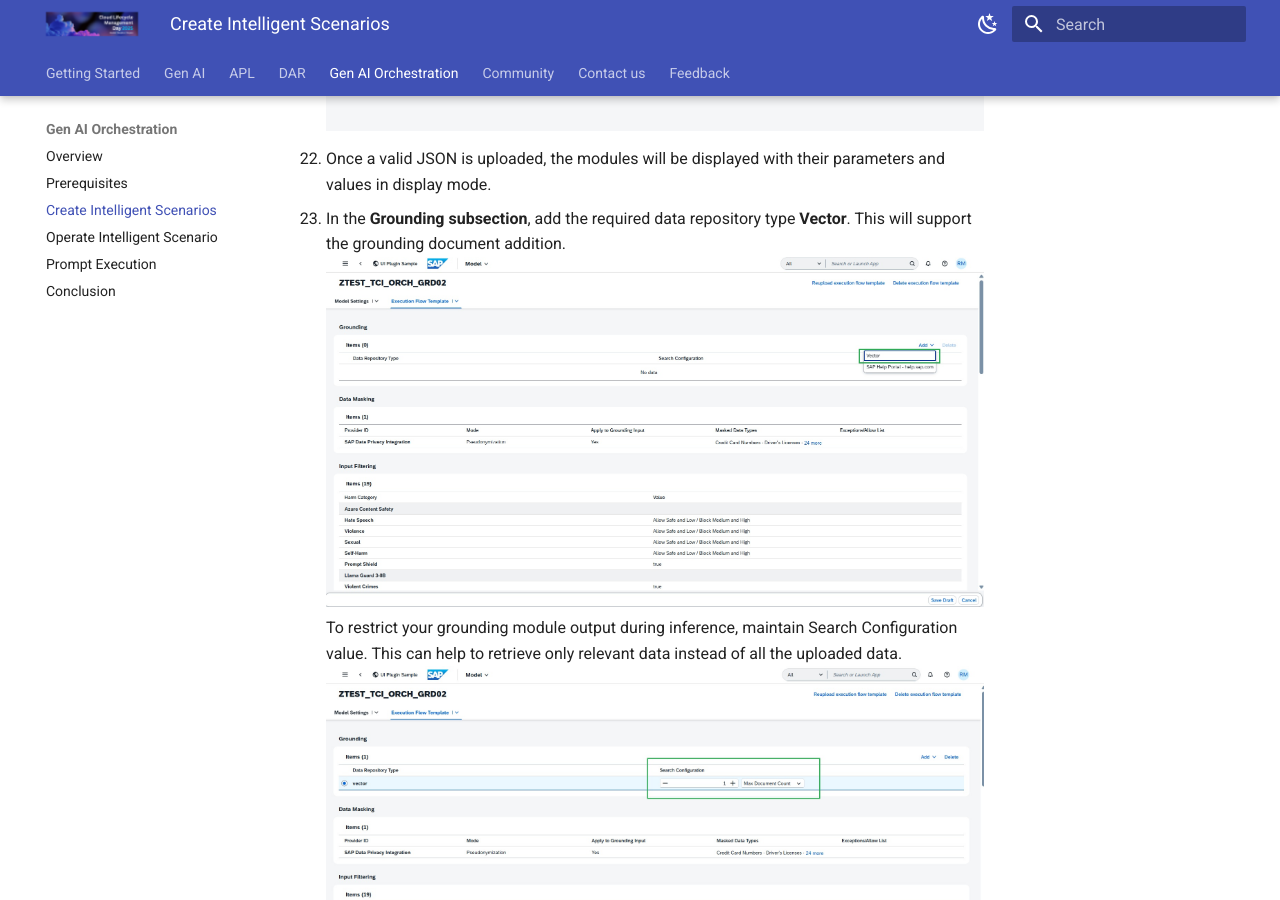
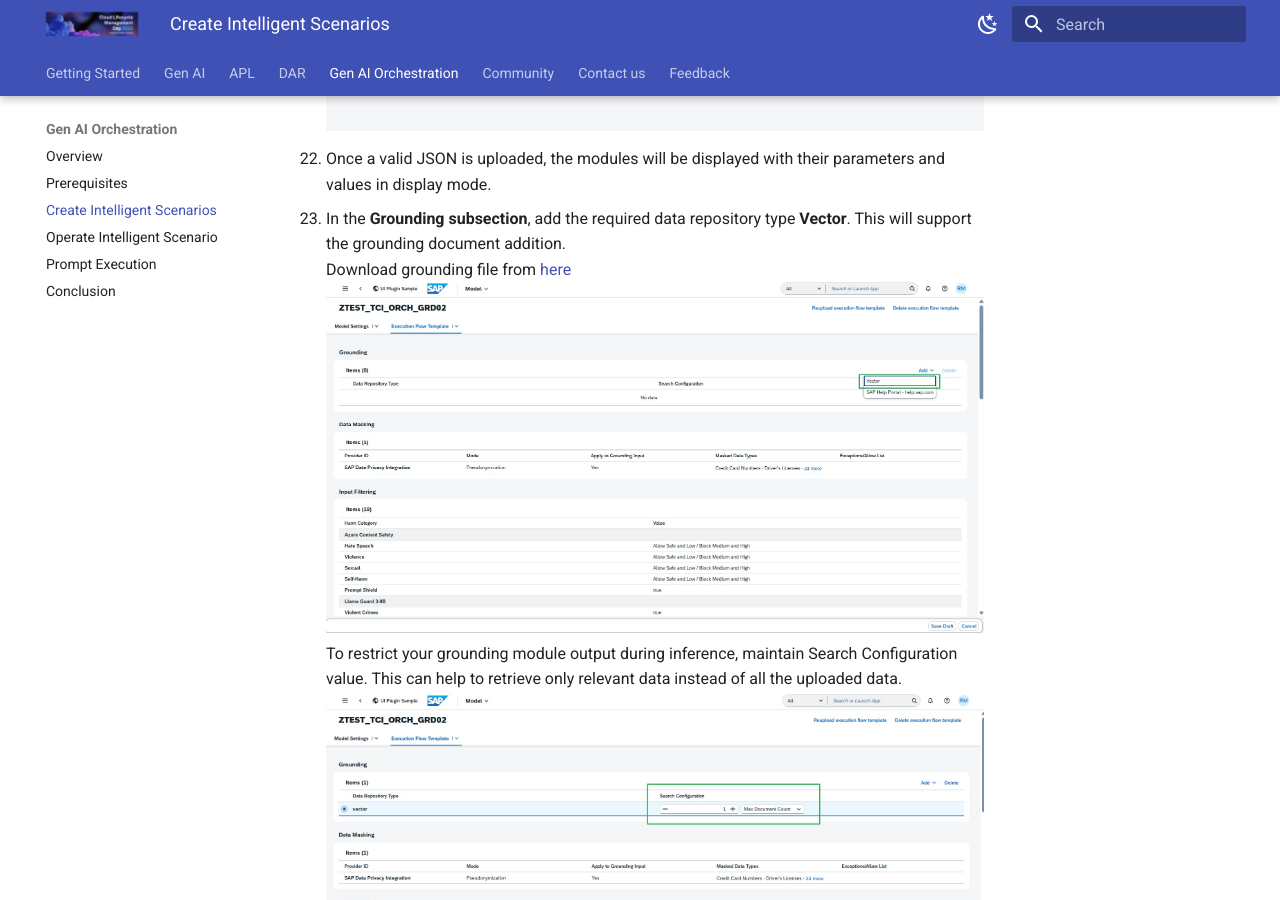
Before and after one commit to SAP-CLM-SL/ISLM, an MkDocs documentation site: the page built from docs/Integrate-AI-into-SAPS4HANA-with-ISLM/CreateIntelligentScenarios.md, in a window 1280 px wide and 900 px high, scrolled down 7899 px. Built offline with MkDocs 1.6.1 and Material for MkDocs 9.7.7, drawn with Linux system fonts in a browser that asks for light colours.

Commit message:
Update CreateIntelligentScenarios.md

```diff
--- a/docs/Integrate-AI-into-SAPS4HANA-with-ISLM/CreateIntelligentScenarios.md
+++ b/docs/Integrate-AI-into-SAPS4HANA-with-ISLM/CreateIntelligentScenarios.md
@@ -194,6 +194,7 @@
 - Once a valid JSON is uploaded, the modules will be displayed with their parameters and values in display mode.<br>
 
 14. In the **Grounding subsection**, add the required data repository type **Vector**. This will support the grounding document addition. <br>
+Download grounding file from [here](Integrate-AI-into-SAPS4HANA-with-ISLM/../GroundingFiles/Grounding%20files.zip)
 ![Intelligent Scenarios](Integrate-AI-into-SAPS4HANA-with-ISLM/../IntelligentScenario/019.jpg) <br>
 To restrict your grounding module output during inference, maintain Search Configuration value. This can help to retrieve only relevant data instead of all the uploaded data.<br>
 ![Intelligent Scenarios](Integrate-AI-into-SAPS4HANA-with-ISLM/../IntelligentScenario/021.jpg)<br>
```
